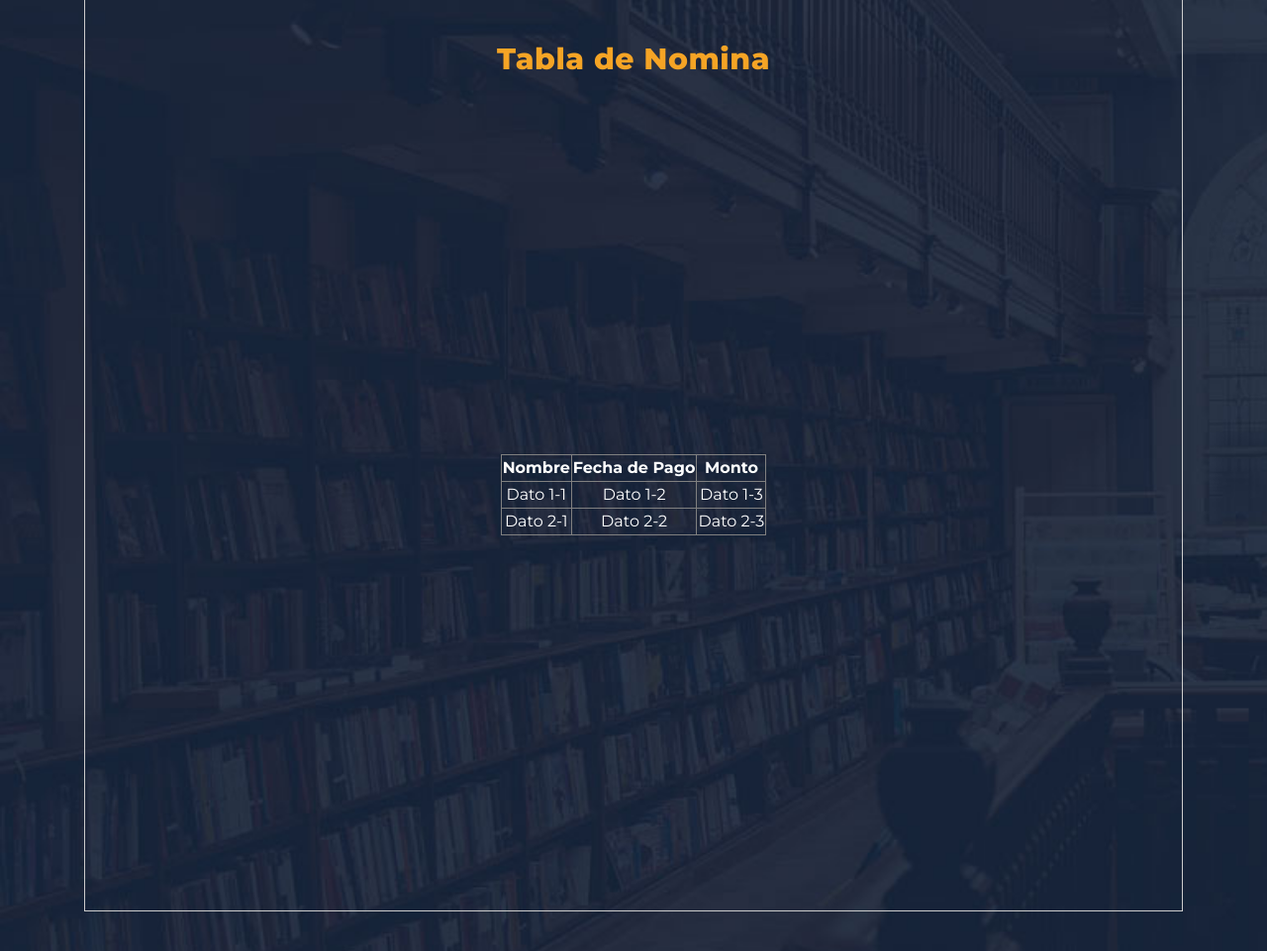
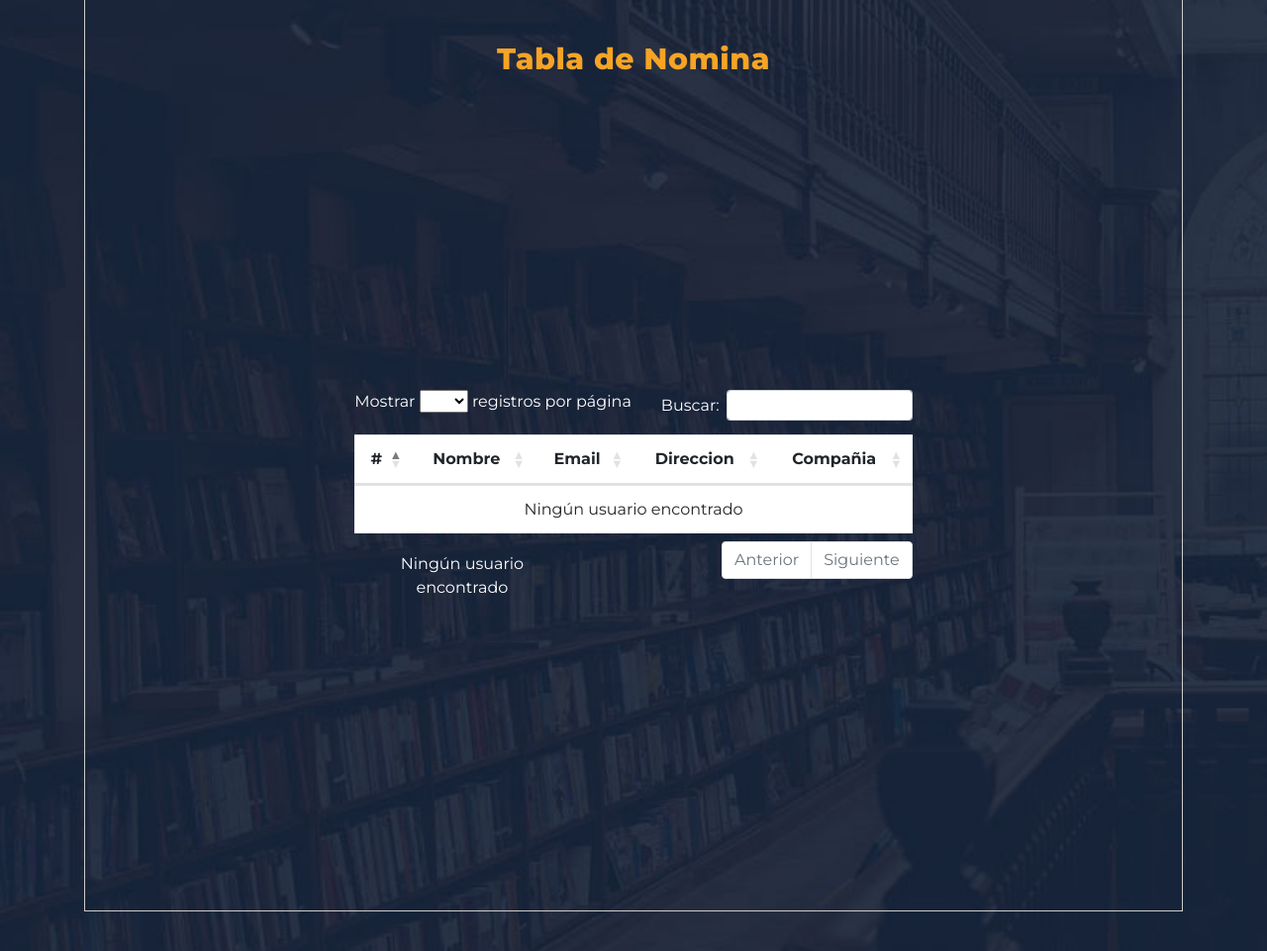
Before and after one commit to CyberHunters1/webPage, a PHP site: page /index.html in a window 1280 px wide. Shown: the part 921-1882 px from the top of the page at 99% size. Run offline with PHP 8.4, Linux system fonts and the light colour scheme; some libraries are stand-ins or nearby versions.

Commit message:
Implementacion DataTables

```diff
--- a/Styles_inicio.css
+++ b/Styles_inicio.css
@@ -4,9 +4,25 @@
     background-color: transparent;
     padding: 20px; /* Espaciado interno para el contenido */
 }
+/*.left-content{
+
+    background-color: white;
+
+}*/
 .centrar-tabla {
     display: flex;
     justify-content: center;
     align-items: center;
     height: 100vh; /* Esto centra verticalmente el contenedor */
 }
+.centered{
+    text-align: center !important;
+    vertical-align: middle !important;
+    }
+
+#datatable_users {
+    background-color: white; /* Establecer el fondo en blanco */
+    border: none; /* Eliminar los bordes de la tabla */
+    margin: 0; /* Eliminar cualquier margen */
+    /* Otros estilos que desees aplicar a la tabla */
+}
--- a/index.html
+++ b/index.html
@@ -1,14 +1,20 @@
 <!DOCTYPE html>
 <html lang="es">
+
 <head>
   <meta charset="utf-8" />
-    <meta name="viewport" content="width=device-width, initial-scale=1, shrink-to-fit=no"/>
+  <meta name="viewport" content="width=device-width, initial-scale=1, shrink-to-fit=no" />
   <meta name="description" content="" />
   <meta name="author" content="" />
-    <link href="https://fonts.googleapis.com/css?family=Montserrat:100,200,300,400,500,600,700,800,900" rel="stylesheet" />
+  <link href="https://fonts.googleapis.com/css?family=Montserrat:100,200,300,400,500,600,700,800,900"
+    rel="stylesheet" />
   <title>CyberHunters</title>
   <!-- Bootstrap core CSS -->
   <link href="./src/css/bootstrap.min.css" rel="stylesheet" />
+
+  <!--               DataTables            -->
+
+  <link rel="stylesheet" href="https://cdn.datatables.net/1.13.6/css/dataTables.bootstrap5.min.css" />
   <!-- Additional CSS Files -->
   <link rel="stylesheet" href="./src/css/fontawesome.css" />
   <link rel="stylesheet" href="./src/css/templatemo-grad-school.css" />
@@ -82,24 +88,22 @@
 
 
           <div class="centrar-tabla">
+            <div class="row">
 
-                  <table border="1">
+                <table id="datatable_users" class="table">
+                  <thead>
                     <tr>
-                          <th>Nombre</th>
-                          <th>Fecha de Pago</th>
-                          <th>Monto</th>
+                      <th class="centered">#</th>
+                      <th class="centered">Nombre</th>
+                      <th class="centered">Email</th>
+                      <th class="centered">Direccion</th>
+                      <th class="centered">Compañia</tth>
                     </tr>
-                      <tr>
-                          <td>Dato 1-1</td>
-                          <td>Dato 1-2</td>
-                          <td>Dato 1-3</td>
-                      </tr>
-                      <tr>
-                          <td>Dato 2-1</td>
-                          <td>Dato 2-2</td>
-                          <td>Dato 2-3</td>
-                      </tr>
+                  </thead>
+                  <tbody id="tableBody_Users"></tbody>
                 </table>
+
+            </div>
           </div>
 
 
@@ -122,9 +126,7 @@
           <p>
             <i class="fa fa-copyright"></i> Copyright 2023 by Cyberhunters |
             Diseño:
-              <a href="https://templatemo.com" rel="sponsored" target="_parent"
-                >Cyberhunters</a
-              >
+            <a href="https://templatemo.com" rel="sponsored" target="_parent">Cyberhunters</a>
           </p>
         </div>
       </div>
@@ -133,7 +135,6 @@
 
   <script src="./src/js/jquery/jquery.min.js"></script>
   <script src="./src/js/bootstrap.bundle.min.js"></script>
-
   <script src="./src/js/isotope.min.js"></script>
   <script src="./src/js/owl-carousel.js"></script>
   <script src="./src/js/lightbox.js"></script>
@@ -142,5 +143,18 @@
   <script src="./src/js/slick-slider.js"></script>
   <script src="./src/js/custom.js"></script>
   <script src="./src/js/main.js"></script>
+
+  <!-- Bootstrap-->
+  <script src="https://cdn.jsdelivr.net/npm/bootstrap@5.2.2/dist/js/bootstrap.bundle.min.js"
+    integrity="sha384-OERcA2EqjJCMA+/3y+gxIOqMEjwtxJY7qPCqsdltbNJuaOe923+mo//f6V8Qbsw3"
+    crossorigin="anonymous"></script>
+  <!-- jQuery -->
+  <script src="https://cdnjs.cloudflare.com/ajax/libs/jquery/3.6.0/jquery.min.js"></script>
+  <!-- DataTable -->
+  <script src="https://cdn.datatables.net/1.12.1/js/jquery.dataTables.min.js"></script>
+  <script src="https://cdn.datatables.net/1.12.1/js/dataTables.bootstrap5.min.js"></script>
+  <!-- Custom JS -->
+  <script src="main.js"></script>
 </body>
+
 </html>
--- /dev/null
+++ b/main.js
@@ -0,0 +1,68 @@
+let dataTable;
+let dataTableIsInitialized = false;
+
+const dataTableOptions={
+    pageLength: 3,
+    destroy: true,
+    language: {
+        lengthMenu: "Mostrar _MENU_ registros por página",
+        zeroRecords: "Ningún usuario encontrado",
+        info: "Mostrando de _START_ a _END_ de un total de _TOTAL_ registros",
+        infoEmpty: "Ningún usuario encontrado",
+        infoFiltered: "(filtrados desde _MAX_ registros totales)",
+        search: "Buscar:",
+        loadingRecords: "Cargando...",
+        paginate: {
+            first: "Primero",
+            last: "Último",
+            next: "Siguiente",
+            previous: "Anterior"
+        }
+    }
+
+
+};
+const initDataTable = async () => {
+    if (dataTableIsInitialized) {
+        dataTable.destroy();
+    }
+
+    await listUsers();
+
+    dataTable = $("#datatable_users").DataTable(dataTableOptions);
+
+    dataTableIsInitialized = true;
+};
+
+
+
+
+
+const listUsers = async()=>{
+    try {
+        const response =await fetch("https://jsonplaceholder.typicode.com/users");
+        const users= await response.json();
+
+        let content=``;
+        users.forEach((user, index)=>{
+            content +=`
+            <tr>
+                <td>${index + 1}</td>
+                <td>${user.name}</td>
+                <td>${user.email}</td>
+                <td>${user.address.city}</td>
+                <td>${user.company.name}</td>
+
+
+            </tr>`
+        });
+        tableBody_Users.innerHTML=content;
+    } catch (ex) {
+        alert(ex);
+
+
+    }
+};
+window.addEventListener("load", async () => {
+    await initDataTable();
+});
```
Lines whose indentation alone changed are shown as unchanged.
